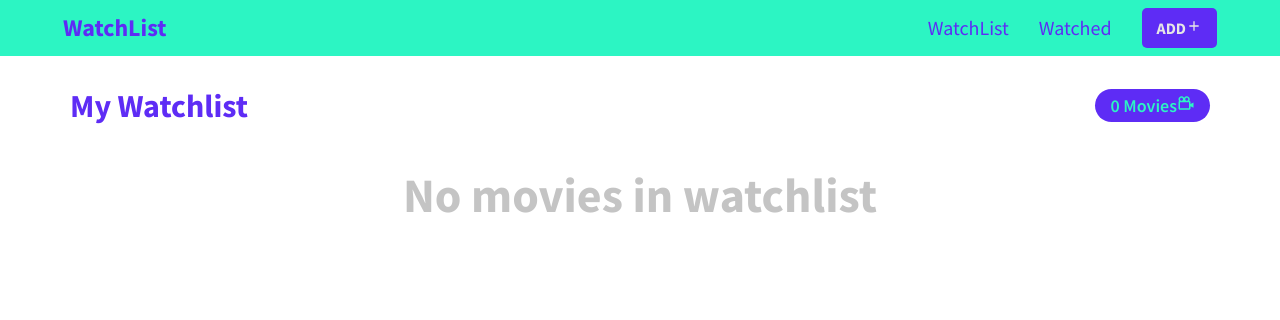
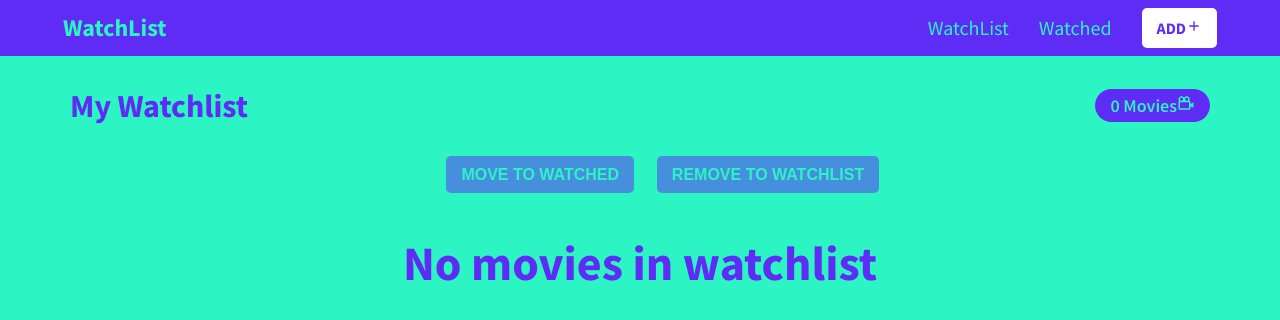
Before and after one commit to DavidBen98/watchlist, a React (Create React App) app: page / in a window 1280 px wide. Shown: the top 320 px of the page. Built offline with nearby package versions, Linux system fonts and the light colour scheme.

Commit message:
Añadido remove y move list

```diff
--- a/public/index.html
+++ b/public/index.html
@@ -24,7 +24,7 @@
       work correctly both with client-side routing and a non-root public URL.
       Learn how to configure a non-root public URL by running `npm run build`.
     -->
-    <title>React App</title>
+    <title>WatchList</title>
   </head>
   <body>
     <noscript>You need to enable JavaScript to run this app.</noscript>
--- a/src/components/Header.js
+++ b/src/components/Header.js
@@ -20,9 +20,9 @@ const Header = () => {
                     </li>
 
                     <li>
-                        <Link to="/add" className="btn">
+                        <Link to="/add" className="btn btn--invertColor">
                             Add
-                            <IconContext.Provider value={{ color: "#E6E6E6", style: { verticalAlign: 'textTop' }}}>
+                            <IconContext.Provider value={{ color: "var(--secondary)", style: { verticalAlign: 'textTop' }}}>
                                 <MdAdd />
                             </IconContext.Provider>
                         </Link>
--- a/src/components/Watched.js
+++ b/src/components/Watched.js
@@ -1,10 +1,24 @@
-import { useContext } from "react";
+import { useContext, useState } from "react";
 import { GlobalContext } from "../context/GlobalState";
 import MovieCard from "./MovieCard";
 import { BiCameraMovie } from "react-icons/bi";
 
 const Watched = () => {
     const { watched } = useContext(GlobalContext);
+    const [moviesselect, setMoviesselect] = useState([]);
+
+    const seleccionar = (id, evento) => {
+        if (evento === "add"){
+            setMoviesselect(
+                [
+                ...moviesselect,
+                id
+            ]);
+        } else {
+            let movies = moviesselect.filter((el) => el !== id);
+            setMoviesselect(movies);
+        }
+    }
 
     return (
         <div className="movie">
@@ -20,10 +34,26 @@ const Watched = () => {
                     </span>
                 </div>
 
+                <div className="movie__event">
+                    {moviesselect.length > 0 ?
+                        (
+                            <>
+                                <button className="btn btn--margin">Move to Watched</button>
+                                <button className="btn">Remove to Watchlist</button>
+                            </>
+                        ) : (
+                            <>
+                                <button className="btn btn--margin" disabled={true}>Move to Watched</button>
+                                <button className="btn" disabled={true}>Remove to Watchlist</button>
+                            </>
+                        )
+                    }
+                </div>
+
                 {watched.length > 0 ? (
                     <div className="movie__grid">
                         {watched.map((movie) => (
-                            <MovieCard movie={movie} type="watched" />
+                            <MovieCard movie={movie} seleccionar={seleccionar} type="watched" />
                         ))}
                     </div>
                 ) : (
@@ -33,7 +63,7 @@ const Watched = () => {
 
             </div>
         </div>
-     );
+    );
 }
 
 export default Watched;
--- a/src/components/Watchlist.js
+++ b/src/components/Watchlist.js
@@ -1,10 +1,24 @@
-import { useContext } from "react";
+import { useContext, useState } from "react";
 import { GlobalContext } from "../context/GlobalState";
 import MovieCard from "./MovieCard";
 import { BiCameraMovie } from "react-icons/bi";
 
-function Watchlist() {
-    const {watchlist} = useContext(GlobalContext);
+const initialState = [];
+const Watchlist = () => {
+    const {watchlist , removeMoviesFromWatchList, addMoviesToWatched} = useContext(GlobalContext);
+    const [moviesselect, setMoviesselect] = useState(initialState);
+
+    const seleccionar = (id) => {
+        let exist = moviesselect.includes (id);
+
+        if (exist){
+            let movies = moviesselect.filter((el) => el !== id);
+            setMoviesselect(movies);
+        } else {
+            setMoviesselect([...moviesselect, id]);
+        }
+    }
+
     return (
         <>
             <div className="movie">
@@ -20,10 +34,47 @@ function Watchlist() {
                         </span>
                     </div>
 
+                    <div className="movie__event">
+                        {moviesselect.length > 0 ?
+                            (
+                                <>
+                                    <button
+                                        className="btn btn--margin"
+                                        onClick={() =>
+                                            {
+                                                addMoviesToWatched(moviesselect);
+                                                removeMoviesFromWatchList(moviesselect);
+                                                setMoviesselect (initialState);
+                                            }
+                                        }
+                                    >
+                                        Move to Watched
+                                    </button>
+                                    <button
+                                        className="btn"
+                                        onClick={() =>
+                                            {
+                                                removeMoviesFromWatchList(moviesselect);
+                                                setMoviesselect (initialState);
+                                            }
+                                        }
+                                    >
+                                        Remove to Watchlist
+                                    </button>
+                                </>
+                            ) : (
+                                <>
+                                    <button className="btn btn--margin" disabled={true}>Move to Watched</button>
+                                    <button className="btn" disabled={true}>Remove to Watchlist</button>
+                                </>
+                            )
+                        }
+                    </div>
+
                     {watchlist.length > 0 ? (
                         <div className="movie__grid">
                             {watchlist.map((movie) => (
-                                <MovieCard movie={movie} type="watchlist" />
+                                <MovieCard movie={movie} seleccionar={seleccionar} moviesselect={moviesselect} type="watchlist" />
                             ))}
                         </div>
                     ) : (
--- a/src/context/AppReducer.js
+++ b/src/context/AppReducer.js
@@ -10,6 +10,15 @@ export default (state, action) => {
                 ...state,
                 watchlist: state.watchlist.filter(movie => movie.id !== action.payload)
             }
+        case "REMOVE_MOVIES_FROM_WATCHLIST":
+            return {
+                ...state,
+                watchlist: state.watchlist.filter ((movie) => (
+                                action.payload.every((select) => (
+                                    movie.id !== select
+                                ))
+                            ))
+            }
         case "ADD_MOVIE_TO_WATCHED":
             return {
                 ...state,
@@ -17,6 +26,23 @@ export default (state, action) => {
                     (movie) => movie.id !== action.payload.id
                 ),
                 watched: [action.payload, ...state.watched],
+            }
+        case "ADD_MOVIES_TO_WATCHED":
+            let newWatched = [];
+
+            for (let i = 0; i < action.payload.length; i++){
+                for (let j = 0; j < state.watchlist.length; j++){
+                    if (state.watchlist[j].id === action.payload[i]){
+                        newWatched.push(state.watchlist[j]);
+                    }
+                }
+            }
+
+            newWatched = newWatched.concat(state.watched);
+
+            return {
+                ...state,
+                watched: newWatched
             }
         case "MOVE_TO_WATCHLIST" :
             return {
--- a/src/context/GlobalState.js
+++ b/src/context/GlobalState.js
@@ -24,8 +24,16 @@ export const GlobalProvider = (props) => {
         dispatch({type: "REMOVE_MOVIE_FROM_WATCHLIST", payload: id});
     }
 
+    const removeMoviesFromWatchList = (movies) => {
+        dispatch({type: "REMOVE_MOVIES_FROM_WATCHLIST", payload: movies});
+    }
+
     const addMovieToWatched = (movie) => {
         dispatch({type: "ADD_MOVIE_TO_WATCHED", payload: movie});
+    }
+
+    const addMoviesToWatched = (movies) => {
+        dispatch({type: "ADD_MOVIES_TO_WATCHED", payload: movies});
     }
 
     const moveToWatchList =  (movie) => {
@@ -46,6 +54,8 @@ export const GlobalProvider = (props) => {
                 addMovieToWatched,
                 moveToWatchList,
                 removeFromWatched,
+                removeMoviesFromWatchList,
+                addMoviesToWatched,
             }}>
 
             {props.children}
--- a/src/index.css
+++ b/src/index.css
@@ -24,6 +24,15 @@ body {
   font-family: "Source Sans Pro", sans-serif;
   padding: 0;
   margin: 0;
+  background-color: var(--primary);
+}
+
+::placeholder{
+  color: var(--white);
+}
+
+.add{
+  background-color: var(--primary);
 }
 
 .container, .add__container, .header__container, .movie__container {
@@ -67,7 +76,7 @@ body {
 .btn {
   padding: 10px 15px;
   background-color: var(--secondary);
-  color: #E6E6E6;
+  color: var(--primary);
   border-radius: 5px;
   text-transform: uppercase;
   font-weight: 700;
@@ -78,10 +87,23 @@ body {
   line-height: 1.1;
 }
 
+.btn--invertColor{
+  color: var(--secondary);
+  background-color: var(--white);
+}
+
+.btn--margin{
+  margin-right: 2%;
+}
+
 .btn:hover {
   background-color: #3B1B99;
   opacity: 1;
   cursor: pointer;
+}
+
+.btn--invertColor:hover{
+  background-color: var(--primary);
 }
 
 .btn:disabled {
@@ -95,7 +117,7 @@ input:focus {
 
 /* Header Styles */
 header {
-  background-color: var(--primary);
+  background-color: var(--secondary);
 }
 
 header .inner-content {
@@ -106,7 +128,7 @@ header .inner-content {
 }
 
 header a {
-  color: var(--secondary);
+  color: var(--primary);
   font-size: 1.25rem;
   text-decoration: none;
   transition: all 0.3s ease;
@@ -147,11 +169,11 @@ header .header__nav li:last-child {
 
 .add__content .add__input input {
   width: 100%;
-  background-color: var(--primary);
+  background-color: var(--secondary);
   padding: 10px;
   border-radius: 5px;
   border: none;
-  color: var(--secondary);
+  color: var(--primary);
   font-size: 1.25rem;
 }
 
@@ -214,6 +236,7 @@ header .header__nav li:last-child {
 /* Movie Page */
 .movie {
   padding: 30px 0;
+  background-color: var(--primary);
 }
 
 .movie__header {
@@ -221,6 +244,14 @@ header .header__nav li:last-child {
   align-items: center;
   justify-content: space-between;
   margin-bottom: 30px;
+}
+
+.movie__event{
+  display: flex;
+  align-items: center;
+  justify-content: center;
+  width: 100%;
+  margin: 2%;
 }
 
 .movie__count {
@@ -259,8 +290,8 @@ header .header__nav li:last-child {
   border-radius: 5px;
   overflow: hidden;
   position: relative;
-  border: 0;
   display: block;
+  border: 3px solid transparent;
 }
 
 .card img {
@@ -274,12 +305,12 @@ header .header__nav li:last-child {
   left: 0;
   width: 100%;
   height: 100%;
-  border: 2px solid transparent;
   transition: all 0.3s ease;
 }
 
-.card:hover .card__overlay {
+.card:hover {
   border: 3px solid var(--secondary);
+  cursor: pointer;
 }
 
 .card .card__controls {
@@ -316,7 +347,7 @@ header .header__nav li:last-child {
 }
 
 .movie .movie__empty {
-  color: #c4c4c4;
+  color: var(--secondary);
   font-size: 3rem;
   text-align: center;
 }
```
Also changed, not shown: src/components/MovieCard.js (+34 -2 lines). Lines whose indentation alone changed are shown as unchanged.
